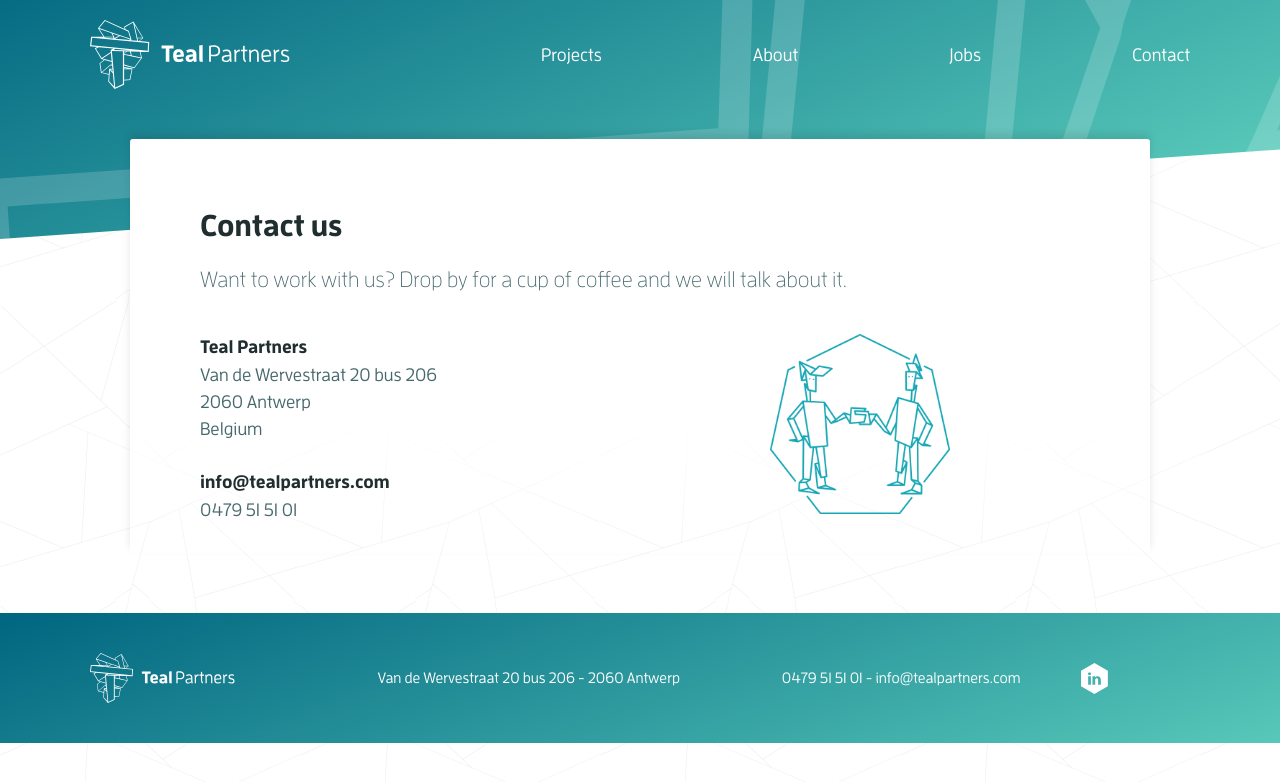
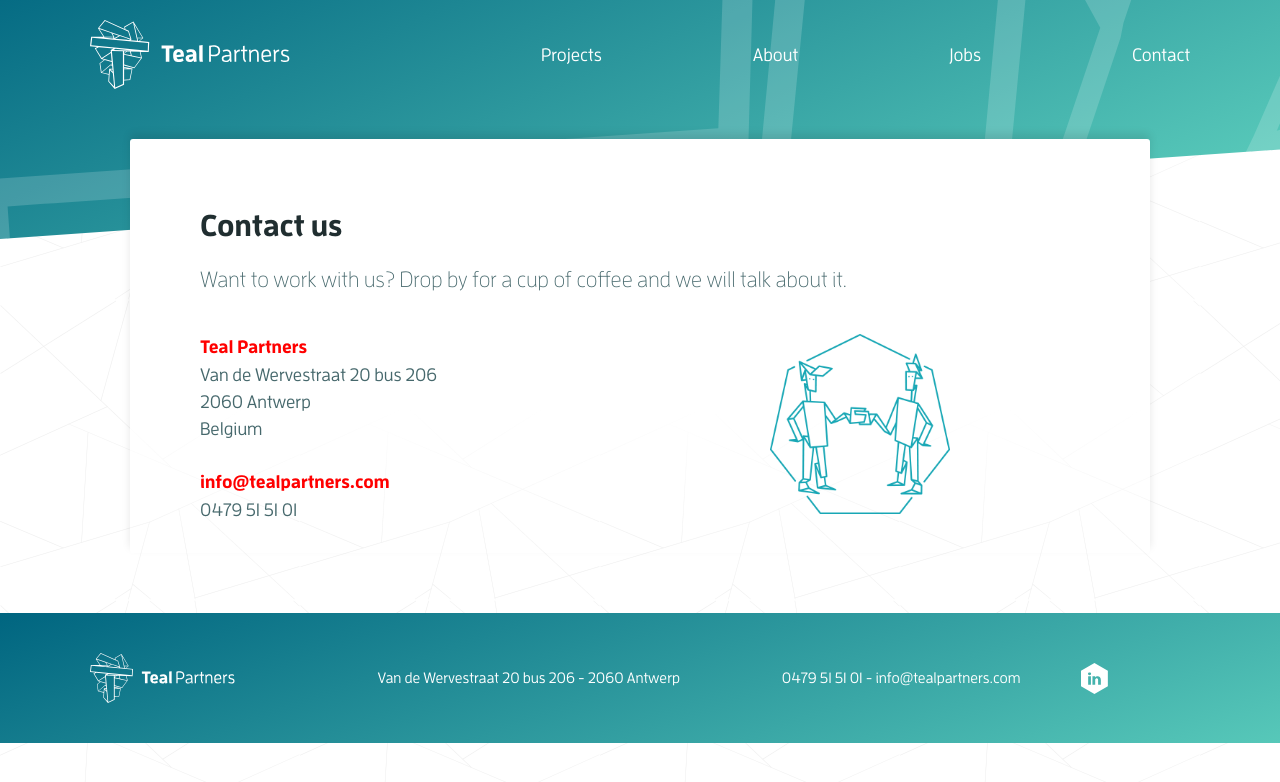
Before and after one commit to tealpartners/website, a plain HTML site: page contact.html in a window 1280 px wide. Shown: the top 782 px of the page. Drawn offline with Linux system fonts and the light colour scheme.

Commit message:
IE 11 red

```diff
--- a/scss/_contactinfo.scss
+++ b/scss/_contactinfo.scss
@@ -34,5 +34,6 @@
 
 .contactinfo__name{
   font-weight:600;
-  color: $color-text1;
+  //color: $color-text1;
+  color:red;
 }
```
Also changed, not shown: scss/all.css, 1 other file.
